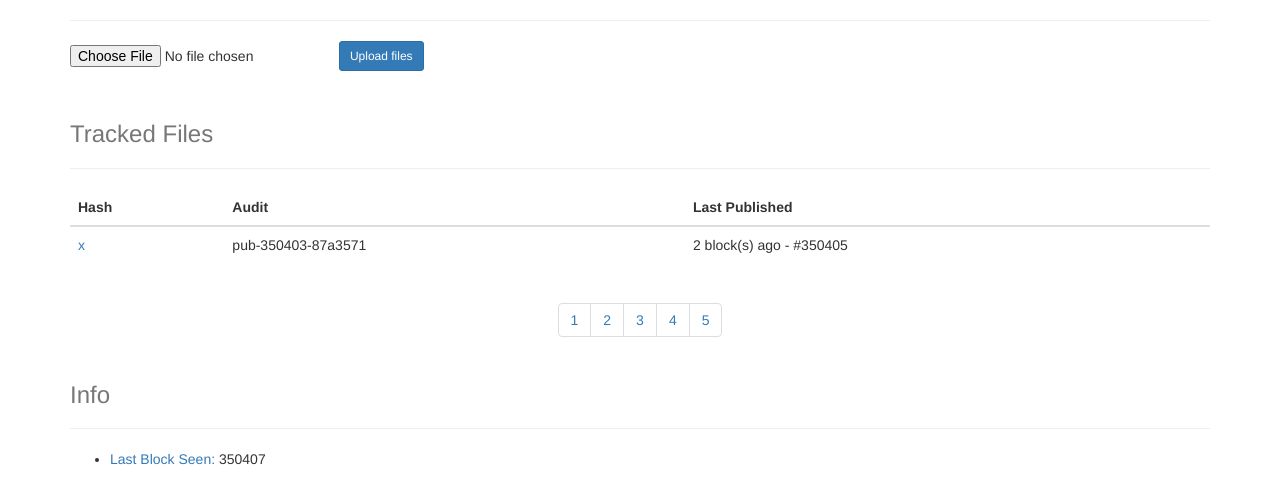
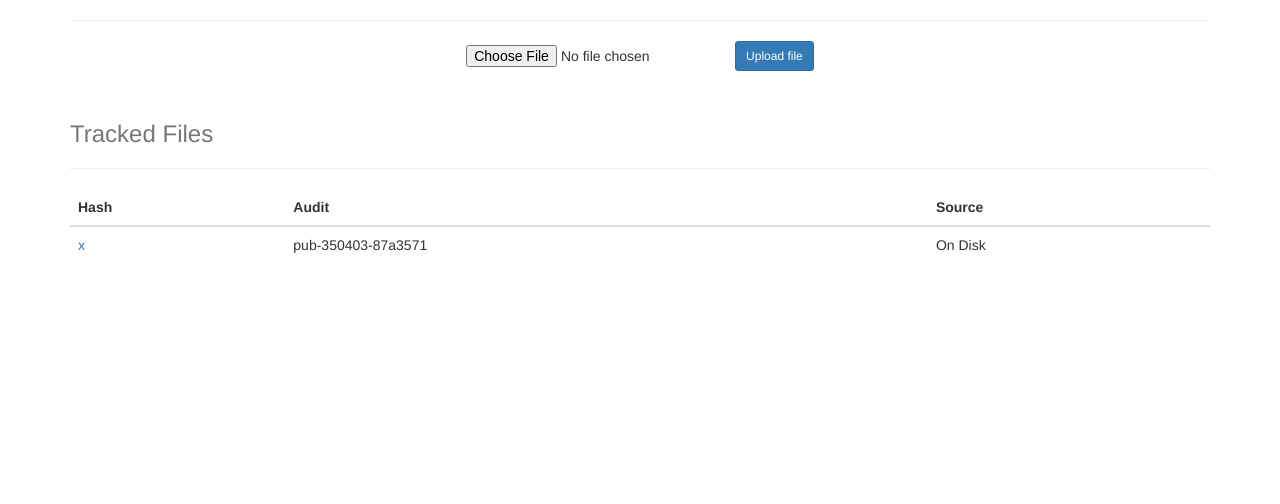
Before and after one commit to StorjOld/hashserv, a Flask app: template templates/index.html in a window 1280 px wide. Shown: the part 46-550 px from the top of the page. Run offline with Flask 2, Linux system fonts and the light colour scheme; the template is opened without the code that fills it: most values are stand-ins (such as "Sample title", 1, 10 or a date in 2020); some libraries are stand-ins or nearby versions.

Commit message:
Removed HTML Not used

```diff
--- a/templates/index.html
+++ b/templates/index.html
@@ -10,13 +10,13 @@
 		</div>
 		<hr/>
 
-		<div>
+		<div style="text-align:center;">
 			<form action="api/upload" method="post" enctype="multipart/form-data">
 				<div class="form-inline">
 					<div class="form-group">
 						<input type="file" name="file">
 					</div>
-              <button type="submit" class="btn btn-sm btn-primary">Upload files</button>
+					<button type="submit" class="btn btn-sm btn-primary">Upload file</button>
 				</div>
 			</form>
 		</div>
@@ -29,7 +29,7 @@
 					<tr>
 					<th>Hash</th>
 					<th>Audit</th>
-					<th>Last Published</th>
+					<th>Source</th>
 					</tr>
 				</thead>
 				<tbody>
@@ -37,30 +37,13 @@
 					<tr>
 						<td><a href="api/download/{{ hash }}">{{ hash }}</a></td>
 						<td>pub-350403-87a3571</td>
-						<td>2 block(s) ago - #350405</td>
+						<td>On Disk</td>
 					</tr>
 					{% endfor %}
 					<tr>
 				</tbody>
 			</table>
-			<div style="text-align:center;">
-			<ul class="pagination">
-				<li><a href="#">1</a></li>
-				<li><a href="#">2</a></li>
-				<li><a href="#">3</a></li>
-				<li><a href="#">4</a></li>
-				<li><a href="#">5</a></li>
-			</ul>
 		</div>
-		</div>
-		<div>
-			<h3 class="text-muted">Info</h3>
-			<hr/>
-			<ul>
-				<li><a href="#">Last Block Seen:</a> 350407</li>
-			</ul>
-		</div>
-
 	</div>
 </body>
 </html>
```
Lines whose indentation alone changed are shown as unchanged.
